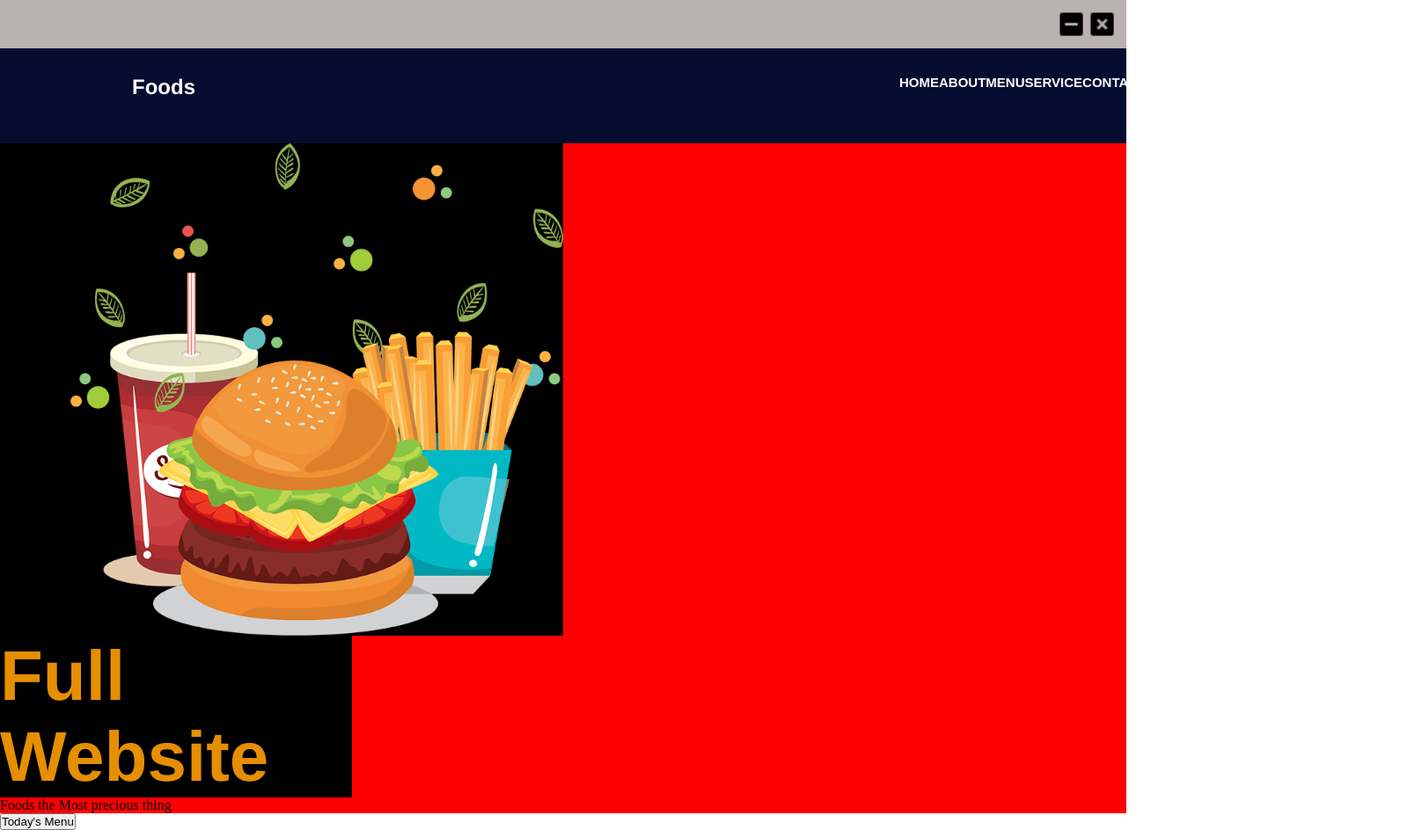
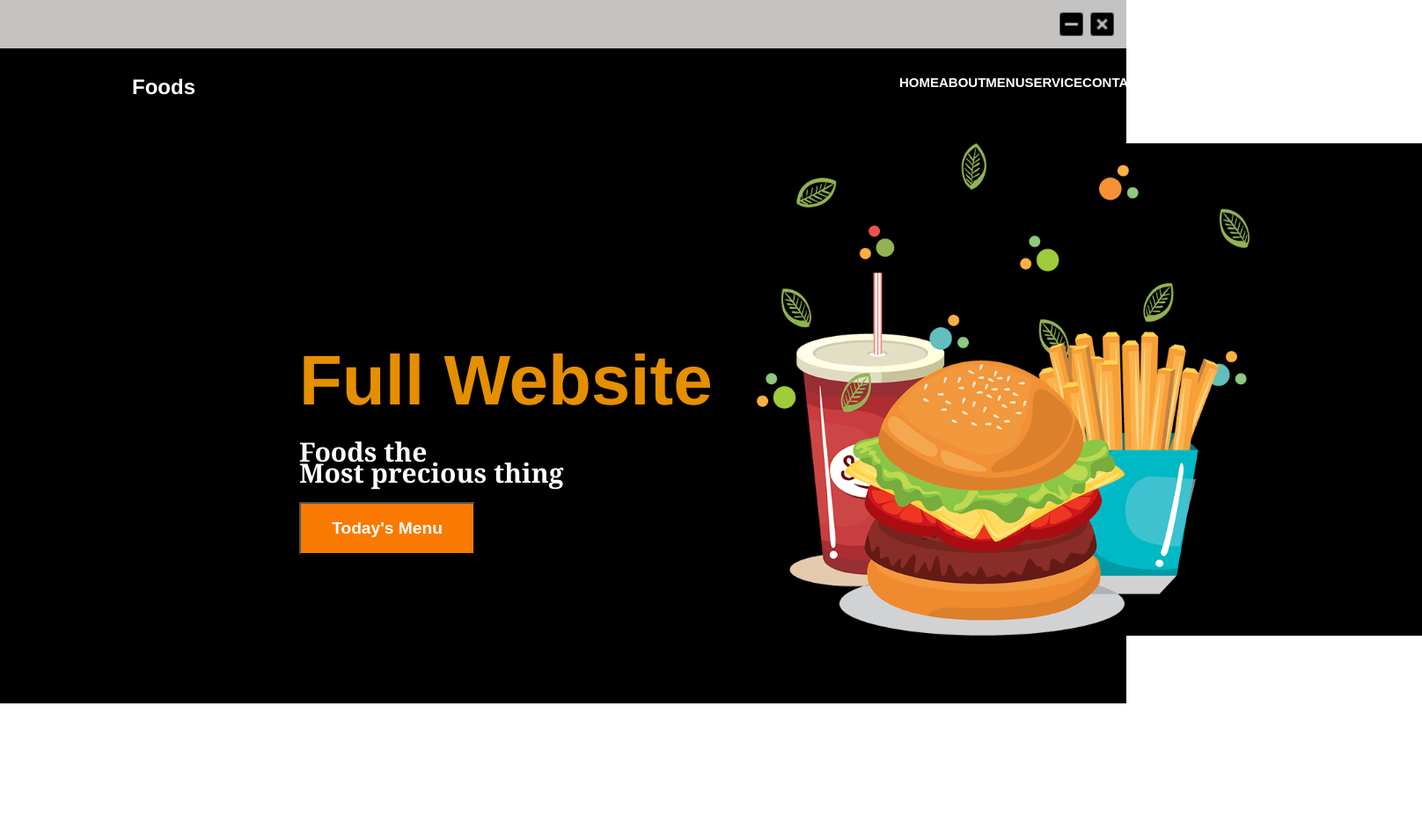
Before and after one commit to BrayanYessidGomezGarcia/proyecto-Web, a plain HTML site: page index.html in a window 1280 px wide. Shown: the whole page at 88% size, 1616 px wide, since content can reach past the window. After the commit the page ends 800 px from the top, so only its background shows below. Drawn offline with nearby package versions, Linux system fonts and the light colour scheme.

Commit message:
feat: :construction:

```diff
--- a/CSS/style.css
+++ b/CSS/style.css
@@ -5,10 +5,10 @@
 .container{
     height: 100vh;
     width: 100%;
-    background-color: rgb(4, 12, 48);
+    background-color: black;
 }
 .imag{
-    background: rgb(184, 178, 178);
+    background: rgb(197, 194, 194);
     height: 35px;
     display: flex;
     flex-direction: row-reverse;
@@ -32,31 +32,78 @@ h4{
     display: flex;
     margin: 0px 100vh 50px 50px
 }
-.texto{
-    background: red;
-    display: grid;
-    grid-template-rows: 2fr;
-
+.left{
+    background: black;
+    display: flex;
+    flex-direction: row;
+    text-align: right;
+    align-content: flex-end;
+    height: 70vh;
+    width: 202vh;
 }
 .img_home{
     display: flex;
-    justify-content: end;
-    margin: 0px 0px 0px opx;;
-    background: black;
-    height: 70vh;
-    width: 80vh;
-    justify-content: flex-end ;
+    margin: 0px 10px 0px opx;
+    height: 450px;
+    width: 85vh;
+    align-items: flex-start ;
+    justify-content: center;
+    margin: 100px 100px 100px 10vh;
+}
+.texto{
+    display: flex;
+    flex-direction: column;
+    height: 50vh;
+    width: 70vh;
+    padding: 0;
+    margin: 100px 0px 500px 400px;
 }
 h1{
     display: flex;
-    background: black;
+
     color: #e58f00;
     font-family:'Franklin Gothic Medium', 'Arial Narrow', Arial, sans-serif;
     font-weight: bolder;
     font-size: 80px;
     align-items: center;
-    width: 50vh;
-    align-content: start;
-
-
+    width: 600px;
+    height: 15vh;
+    flex-direction: row;
+    margin: 10px 100vh 0px 0px;
 }
+.primer_parrafo_pg_1{
+    display: flex;
+    height: 3vh;
+    width: 600px;
+    color: white;
+    font-family: Georgia, 'Times New Roman', Times, serif;
+    font-weight: bolder;
+    font-size: 30px;
+    justify-content: start;
+}
+.segundo_parrafo_pg_1{
+    display: flex;
+    height: 3vh;
+    width: 600px;
+    color: white;
+    font-family: Georgia, 'Times New Roman', Times, serif;
+    font-weight: bolder;
+    font-size: 30px;
+    justify-content: start;
+    margin: 0px 0px 30px 0px;
+}
+.boton{
+    height: 60px;
+    width: 200px;
+    background: rgb(250, 121, 0) ;
+    box-shadow:  0px 2px 4px rgba(0, 0, 0, 0.3);
+    font-weight: bolder;
+    font-size: larger;
+    color: white;
+    cursor: pointer;
+    transition: background-color 0.5s, box-shadow 0.5s;
+}
+.boton:active {
+    background: rgba(230, 100, 0, 0.37); /* Cambia el color cuando se presiona */
+    box-shadow: none; /* Elimina la sombra cuando se presiona */
+}
--- a/index.html
+++ b/index.html
@@ -23,14 +23,19 @@
                 <li class="service">SERVICE</li>
                 <li class="contact">CONTACT</li>
             </div>
+            <div class="left">
+                <div class="img_home">
                     <article class="texto">
-                <div class="img_home">
+                        <h1>Full Website</h1>
+                        <p class="primer_parrafo_pg_1">Foods the</p>
+                        <p class="segundo_parrafo_pg_1">Most precious thing</p>
+                        <button class="boton">Today's Menu</button>
+                    </article>
+                </div>
             <img src="/Storage/home.png" alt="">
+
             </div>
-                <h1>Full Website</h1>
-                <p>Foods the Most precious thing</p>
-            </article>
-            <button class="boton">Today's Menu</button>
+
         </div>
     </div>
 </body>
```
Lines whose indentation alone changed are shown as unchanged.
